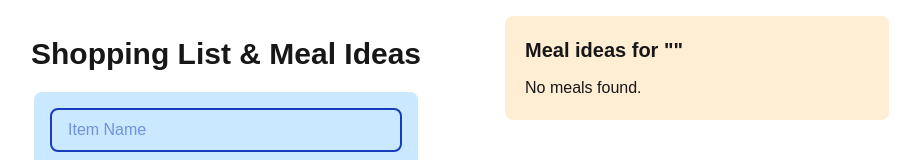
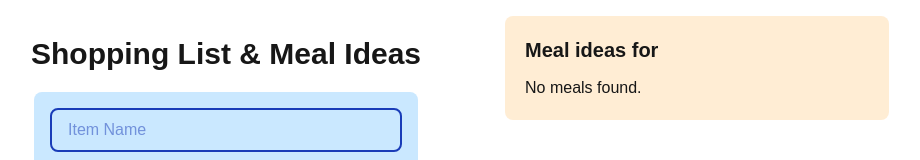
Before and after one commit to MatthewBelsha/cprg306-assignments, a Next.js app: page /week-8 in a window 1280 px wide. Shown: the top 160 px of the page, without its empty margins (190-1110 px from the left). Built offline with nearby package versions, Linux system fonts and the light colour scheme.

Commit message:
removed double quote on h2

```diff
--- a/app/week-8/meal-ideas.js
+++ b/app/week-8/meal-ideas.js
@@ -1,5 +1,6 @@
 "use client";
 import { useState, useEffect } from "react";
+import Image from "next/image";
 
 //API fetching meal ideas
 async function fetchMealIdeas(ingredient) {
@@ -34,7 +35,7 @@ export default function MealIdeas({ ingredient }) {
 
   return (
     <div className="bg-orange-100 p-5 rounded-lg w-96">
-      <h2 className="text-xl font-bold mb-3">Meal ideas for "{ingredient && `${ingredient}`}"</h2>
+      <h2 className="text-xl font-bold mb-3"> Meal ideas for {ingredient && `${ingredient}`}</h2>
       <ul>
         {meals.map((meal) => (
           <li key={meal.idMeal} className="mb-3 flex items-center">
```
